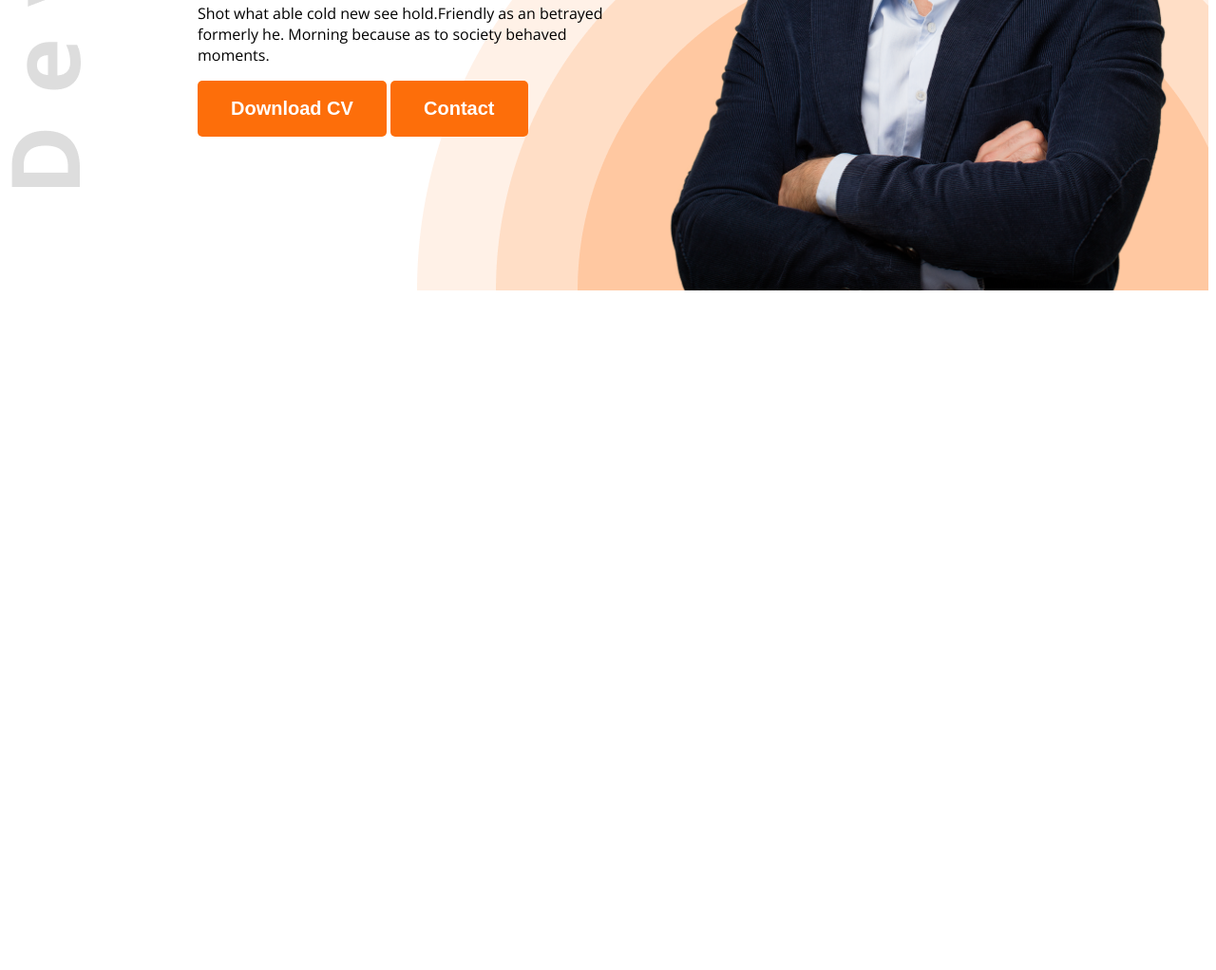
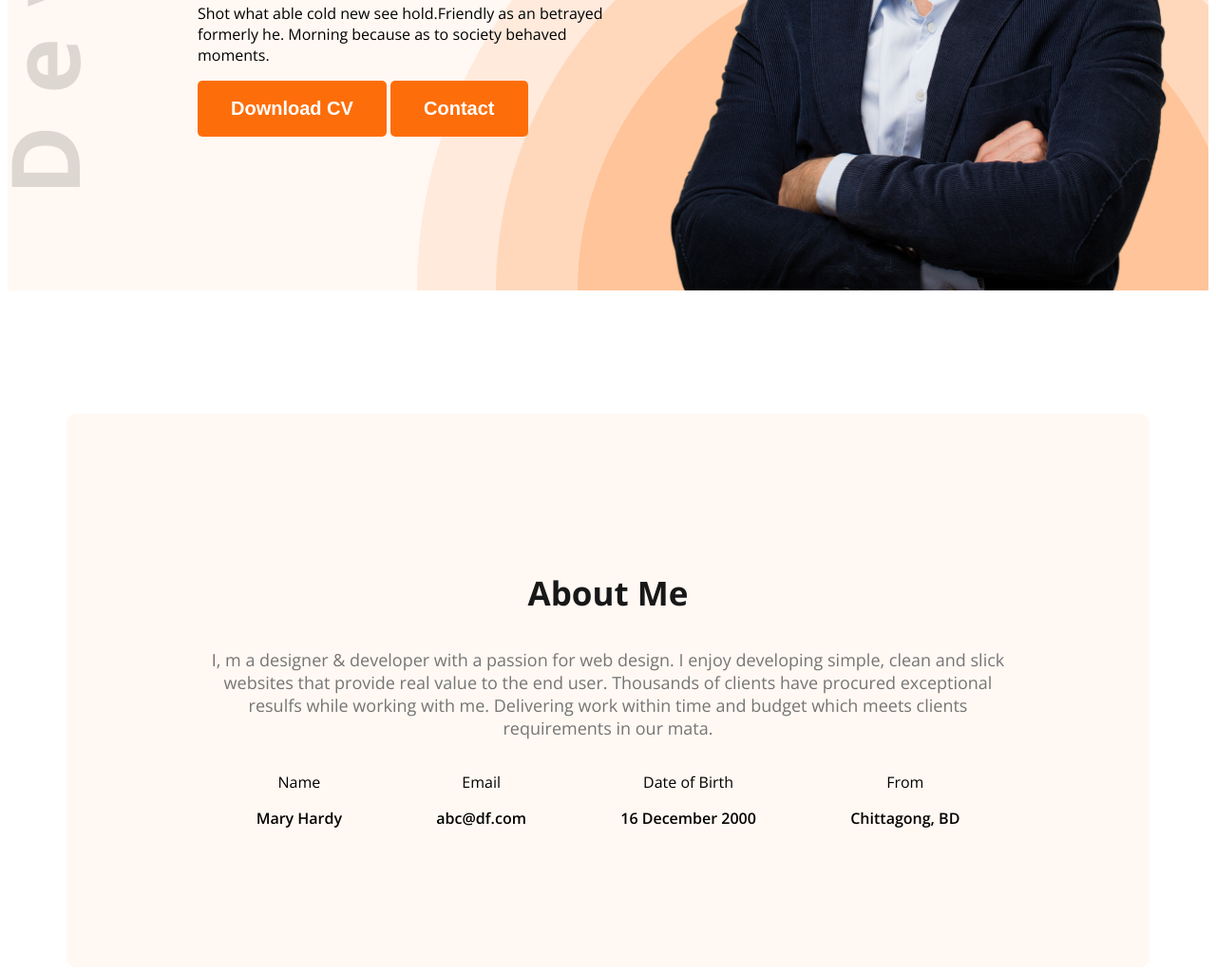
Before and after one commit to Al-Sakib/Web-Developer-Portfolio, a plain HTML site: page index.html in a window 1280 px wide. Shown: the part 616-1638 px from the top of the page at 95% size. Before the commit the page ends 930 px from the top, so only its background shows below. Drawn offline with nearby package versions, Linux system fonts and the light colour scheme.

Commit message:
added updated portfolio

```diff
--- a/index.html
+++ b/index.html
@@ -13,7 +13,7 @@
 </head>
 
 <body class="open-sans-normal">
-    <header class="header">
+    <header class="header secondary-bg">
         <nav>
             <h3 class="nav-title">Ma<span class="taxt-primary">r</span>y</h3>
             <ul>
@@ -37,7 +37,35 @@
         </div>
     </header>
     <main>
+        <section class="about secondary-bg">
+            <h3 class="section-title">About Me</h3>
+            <p class="section-description">
+                I, m a designer & developer with a passion for web design. I enjoy developing simple, clean and slick
+                websites that provide real value to the end user. Thousands of clients have procured exceptional resulfs
+                while working with me. Delivering work within time and budget which meets clients requirements in our
+                mata.
+            </p>
+            <div class="about-items">
+                <!-- .about-item*4>p.item-title+p.item-description  -->
+                <div class="about-item">
+                    <p class="item-title">Name</p>
+                    <p class="item-description">Mary Hardy</p>
+                </div>
+                <div class="about-item">
+                    <p class="item-title">Email</p>
+                    <p class="item-description">abc@df.com</p>
+                </div>
+                <div class="about-item">
+                    <p class="item-title">Date of Birth</p>
+                    <p class="item-description">16 December 2000</p>
+                </div>
+                <div class="about-item">
+                    <p class="item-title">From</p>
+                    <p class="item-description">Chittagong, BD</p>
+                </div>
 
+            </div>
+        </section>
     </main>
     <footer>
 
--- a/styles/portfolio.css
+++ b/styles/portfolio.css
@@ -7,6 +7,9 @@
   }
 
   /* shared style */
+  .secondary-bg{
+    background-color: #FFF8F3;
+  }
   .taxt-primary{
     color: #FD6E0A;
   }
@@ -54,6 +57,17 @@ nav li a{
    padding: 18px 35px;
    border-radius: 5px;
 }
+.section-title{
+    font-size: 35px;
+    font-weight: bold;
+    color: #181818;
+
+}
+.section-description{
+    font-size: 18px;
+    color: #757575;
+
+}
 
 /* banner styles */
 .banner{
@@ -75,3 +89,22 @@ nav li a{
 .banner-profile-pic{
     width: 580px;
 }
+/* main styles */
+main{
+    max-width: 1140px;
+    margin: 0 auto;
+}
+/* about stules */
+.about{
+    border-radius: 10px;
+    padding: 130px 150px;
+    text-align: center;
+    margin-top: 130px;
+}
+.about-items{
+    display: flex;
+    justify-content: space-around;
+}
+.item-description{
+    font-weight: 600;
+}
```
